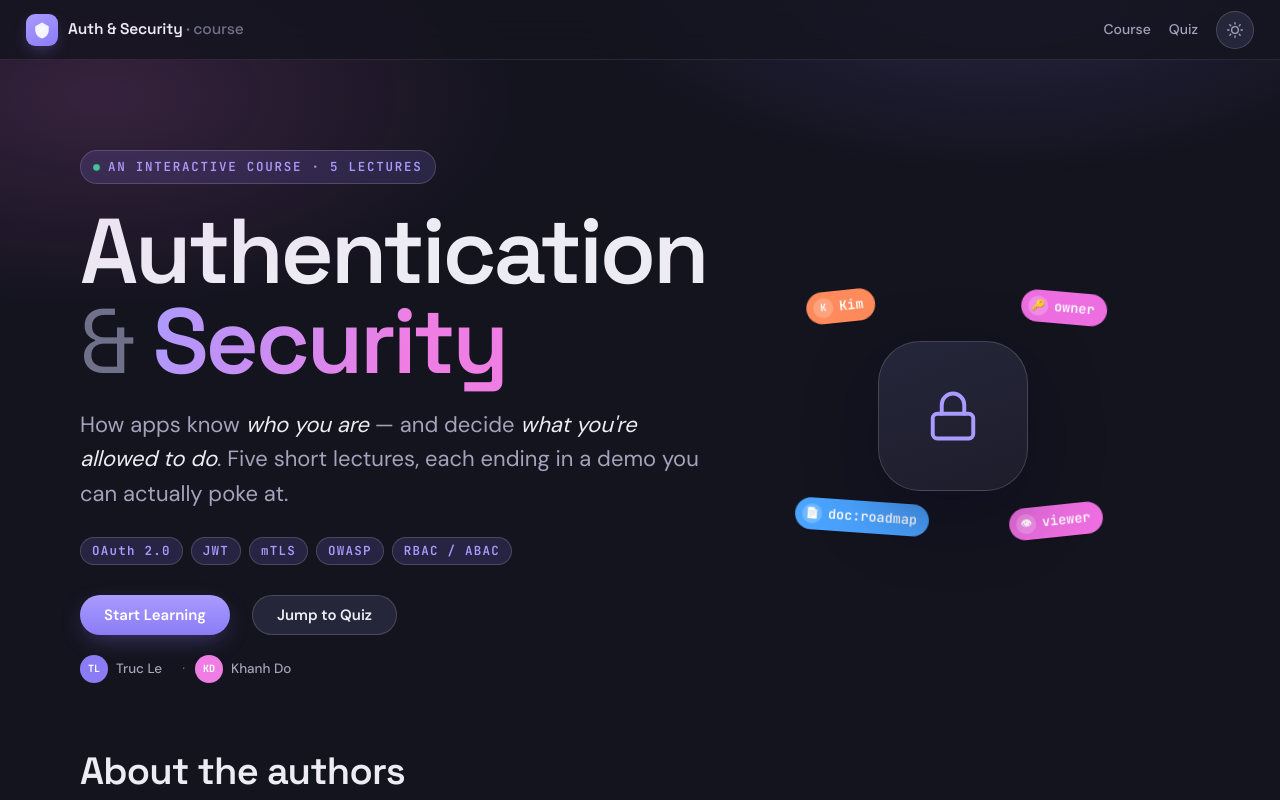
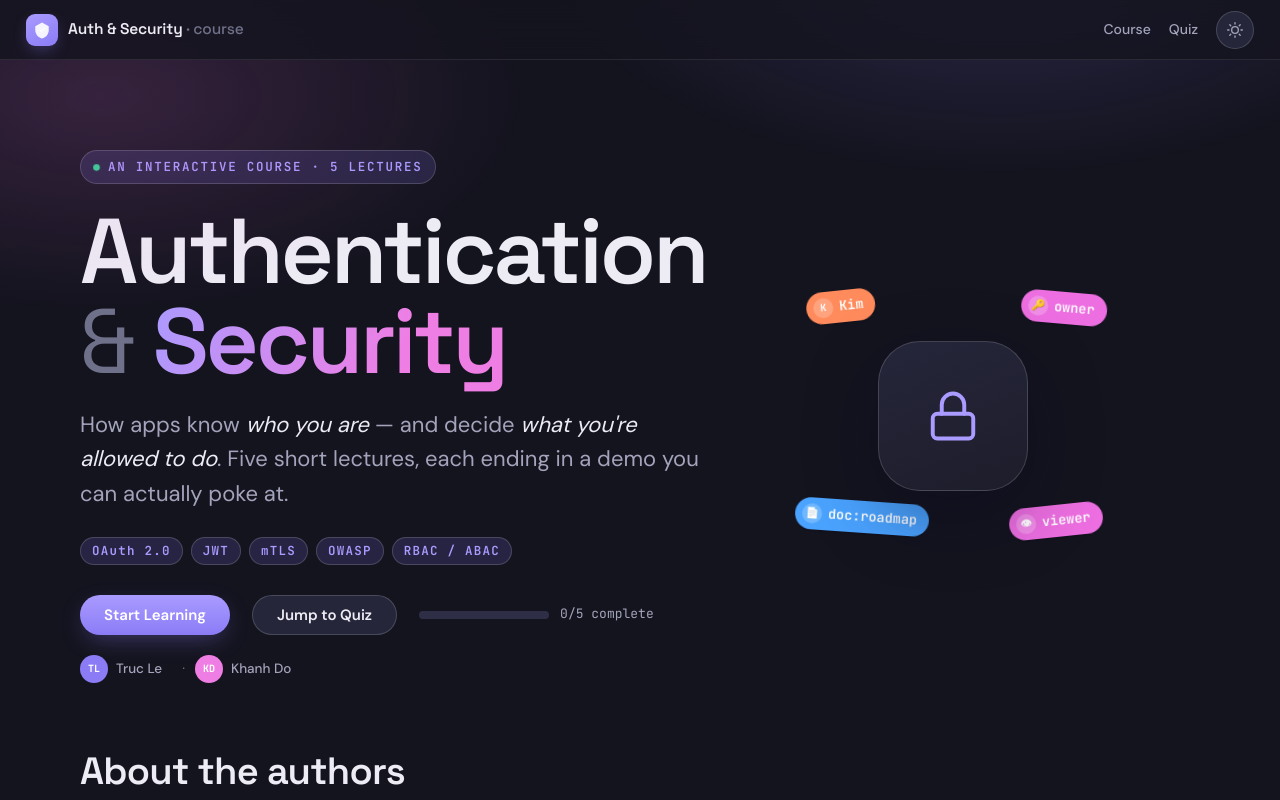
Before and after one commit to spartan-khanhdo/auth-security-lecture, a Next.js app: page / in a window 1280 px wide. Shown: the top 800 px of the page. Built offline with nearby package versions, Linux system fonts and the light colour scheme.

Commit message:
feat(home): add course progress bar to hero CTA area

```diff
--- /dev/null
+++ b/src/components/home/CourseProgressBar.tsx
@@ -0,0 +1,24 @@
+"use client";
+
+// TODO(progress): wire useCourseProgress() when epic-navigation-shell lands.
+// Until the CourseProgressProvider exists, this component renders statically:
+// 0/5 complete, 0% bar fill. Replace hardcoded values with context reads once
+// the provider is available.
+
+const TOTAL_LECTURES = 5;
+
+export default function CourseProgressBar() {
+  const done = 0;
+  const pct = 0;
+
+  return (
+    <div className="home-prog">
+      <div className="home-prog-bar" role="progressbar" aria-valuenow={pct} aria-valuemin={0} aria-valuemax={100} aria-label="Course progress">
+        <span style={{ width: `${pct}%` }} />
+      </div>
+      <span style={{ fontFamily: "var(--font-mono), ui-monospace, monospace", fontSize: 13 }}>
+        {done}/{TOTAL_LECTURES} complete
+      </span>
+    </div>
+  );
+}
--- a/src/components/home/index.ts
+++ b/src/components/home/index.ts
@@ -4,3 +4,4 @@ export { default as LectureCardIcon } from "@/components/home/LectureCardIcon";
 export { default as LiveQuizCTA } from "@/components/home/LiveQuizCTA";
 export { default as CourseFooter } from "@/components/home/CourseFooter";
 export { default as CourseProgressLabel } from "@/components/home/CourseProgressLabel";
+export { default as CourseProgressBar } from "@/components/home/CourseProgressBar";
--- a/src/components/landing/LandingHero.tsx
+++ b/src/components/landing/LandingHero.tsx
@@ -5,6 +5,7 @@ import { useState } from "react";
 import { Button } from "@/components/ui/button";
 import { Badge } from "@/components/ui/badge";
 import { authors } from "@/content/author";
+import CourseProgressBar from "@/components/home/CourseProgressBar";
 
 const TOPICS = [
   "OAuth 2.0",
@@ -336,6 +337,10 @@ export default function LandingHero() {
           >
             <Link href="/quiz">Jump to Quiz</Link>
           </Button>
+
+          {/* TODO(progress): CourseProgressBar shows static 0/5 until
+              useCourseProgress() is wired in epic-navigation-shell */}
+          <CourseProgressBar />
         </div>
 
         {/* Hero author chips */}
```
